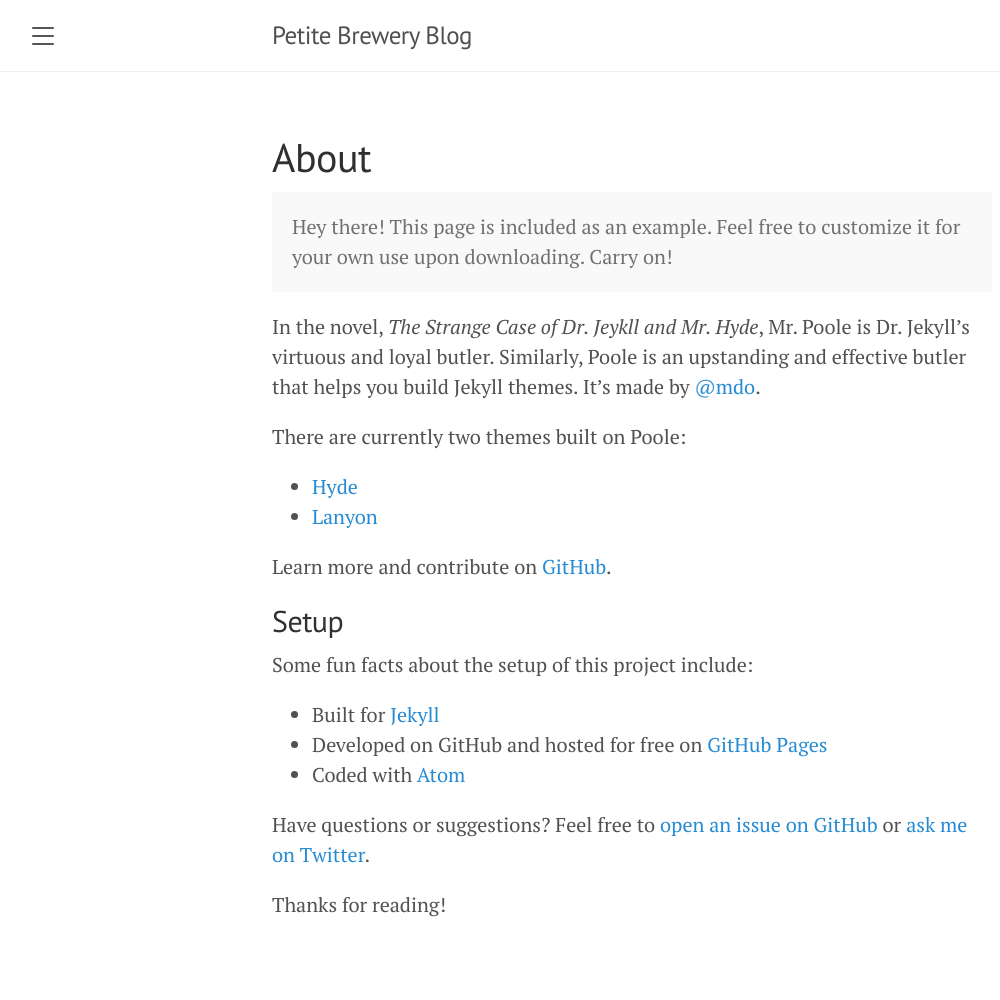
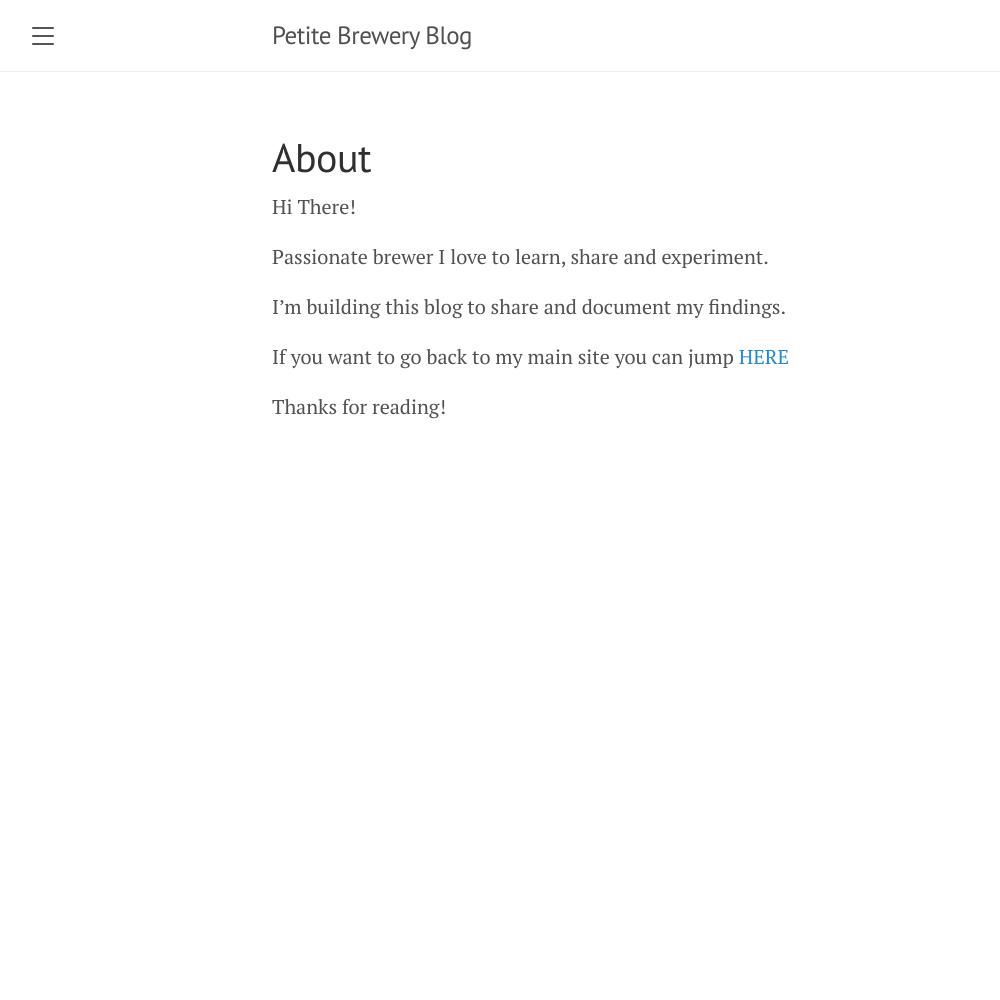
Before and after one commit to neiram44/neiram44.github.io, a Jekyll site: the page built from about.md, in a window 1280 px wide. Shown: the whole page, without its empty margins (8-1008 px from the left). Built offline with Jekyll 4.4.1, drawn with Linux system fonts in a browser that asks for light colours; after the commit the page ends 900 px from its top, so only the background shows below that.

Commit message:
DiversMod 404 ConfigDescript Revamp of About

```diff
--- a/_config.yml
+++ b/_config.yml
@@ -1,7 +1,7 @@
 # Setup
 title:               Petite Brewery Blog
 tagline:             ''
-description:         'Sharing my experience'
+description:         'Sharing my brewing and entrepreneurship experience'
 url:                 https://neiram44.github.io/
 baseurl:             ''
 paginate:            5
--- a/about.md
+++ b/about.md
@@ -3,27 +3,12 @@ layout: page
 title: About
 ---
 
-<p class="message">
-  Hey there! This page is included as an example. Feel free to customize it for your own use upon downloading. Carry on!
-</p>
+Hi There!
 
-In the novel, *The Strange Case of Dr. Jeykll and Mr. Hyde*, Mr. Poole is Dr. Jekyll's virtuous and loyal butler. Similarly, Poole is an upstanding and effective butler that helps you build Jekyll themes. It's made by [@mdo](https://twitter.com/mdo).
+Passionate brewer I love to learn, share and experiment.
 
-There are currently two themes built on Poole:
+I'm building this blog to share and document my findings.
 
-* [Hyde](http://hyde.getpoole.com)
-* [Lanyon](http://lanyon.getpoole.com)
-
-Learn more and contribute on [GitHub](https://github.com/poole).
-
-## Setup
-
-Some fun facts about the setup of this project include:
-
-* Built for [Jekyll](https://jekyllrb.com)
-* Developed on GitHub and hosted for free on [GitHub Pages](https://pages.github.com)
-* Coded with [Atom](https://atom.io)
-
-Have questions or suggestions? Feel free to [open an issue on GitHub](https://github.com/poole/issues/new) or [ask me on Twitter](https://twitter.com/mdo).
+If you want to go back to my main site you can jump [HERE](http://petitebrouerie.dorik.io/)
 
 Thanks for reading!
```
Also changed, not shown: 404.md (+1 -1 lines).
